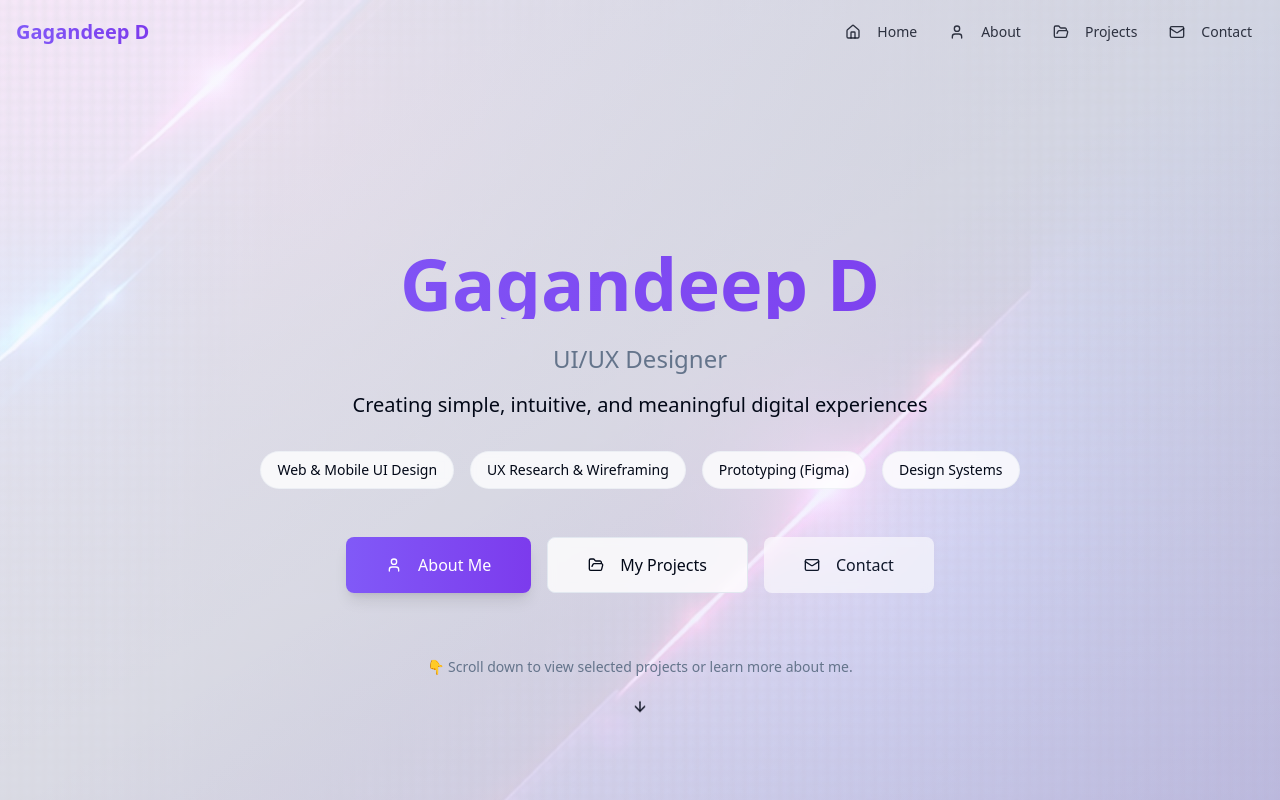
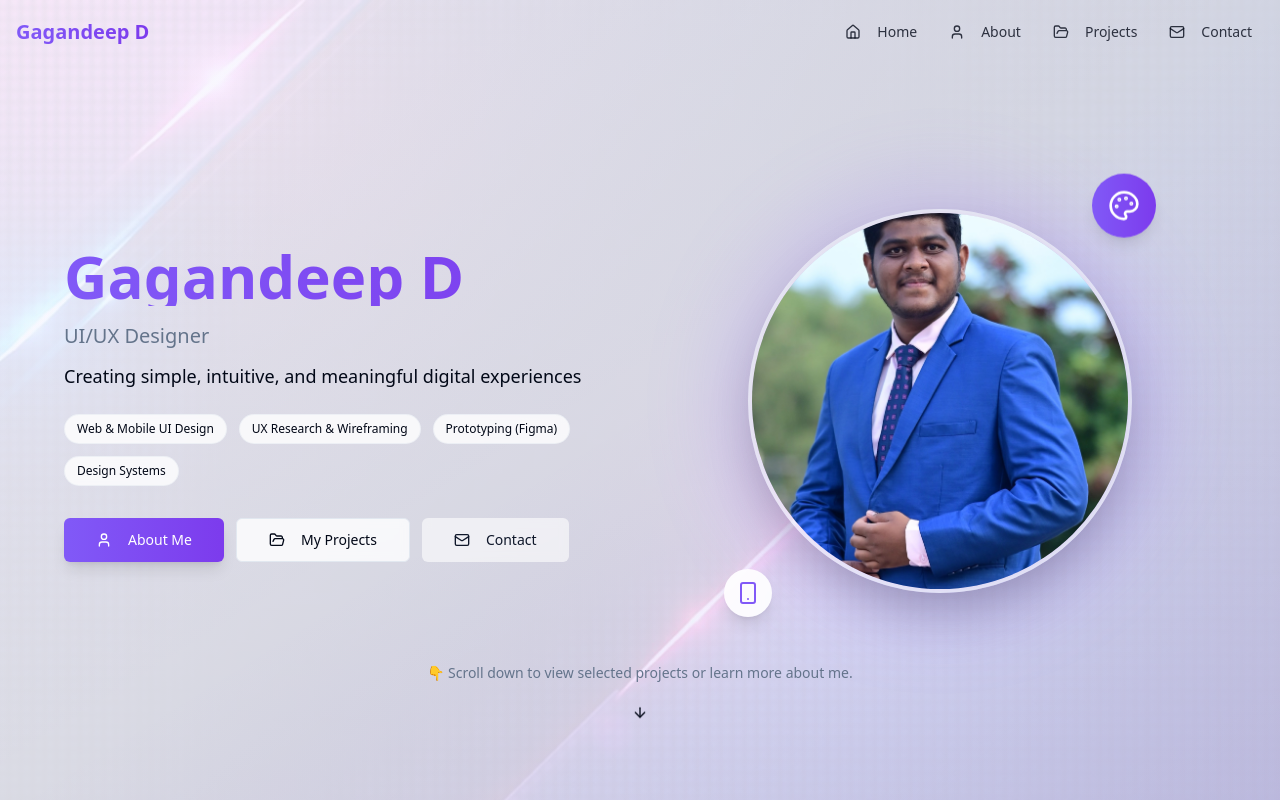
Before and after one commit to gagandeep1763/UI-UX-react, a React (Vite) app: page / in a window 1280 px wide. Shown: the top 800 px of the page. Built offline with nearby package versions, Linux system fonts and the light colour scheme.

Commit message:
Add profile image to homepage
Add the provided profile image to the homepage and adjust the UI for better presentation.

```diff
--- a/src/components/HeroSection.tsx
+++ b/src/components/HeroSection.tsx
@@ -1,5 +1,5 @@
 import { Button } from "@/components/ui/button";
-import { ArrowDown, Mail, User, FolderOpen } from "lucide-react";
+import { ArrowDown, Mail, User, FolderOpen, Palette, Smartphone } from "lucide-react";
 import heroImage from "@/assets/hero-bg.jpg";
 
 interface HeroSectionProps {
@@ -19,28 +19,32 @@ const HeroSection = ({ onNavigate }: HeroSectionProps) => {
       {/* Background overlay */}
       <div className="absolute inset-0 bg-gradient-to-br from-primary/5 via-transparent to-accent/10" />
 
-      <div className="container px-4 mx-auto text-center relative z-10">
-        <div className="max-w-4xl mx-auto pt-20 md:pt-24">
+      <div className="container px-4 mx-auto relative z-10">
+        <div className="max-w-6xl mx-auto pt-20 md:pt-24">
           {/* Spacer for better positioning */}
-          <div className="h-16 md:h-20"></div>
+          <div className="h-8 md:h-12"></div>
 
+          {/* Main Content Grid */}
+          <div className="grid lg:grid-cols-2 gap-12 items-center">
+            {/* Text Content */}
+            <div className="text-center lg:text-left order-2 lg:order-1">
               {/* Main heading */}
-          <h1 className="text-5xl md:text-7xl font-bold mb-6 bg-gradient-to-r from-primary to-accent bg-clip-text text-transparent animate-in fade-in slide-in-from-bottom-8 duration-1000">
+              <h1 className="text-4xl md:text-6xl font-bold mb-4 bg-gradient-to-r from-primary to-accent bg-clip-text text-transparent animate-in fade-in slide-in-from-bottom-8 duration-1000">
                 Gagandeep D
               </h1>
 
               {/* Subtitle */}
-          <h2 className="text-xl md:text-2xl text-muted-foreground mb-4 animate-in fade-in slide-in-from-bottom-8 duration-1000 delay-200">
+              <h2 className="text-lg md:text-xl text-muted-foreground mb-3 animate-in fade-in slide-in-from-bottom-8 duration-1000 delay-200">
                 UI/UX Designer
               </h2>
 
               {/* Description */}
-          <p className="text-lg md:text-xl text-foreground mb-8 max-w-2xl mx-auto leading-relaxed animate-in fade-in slide-in-from-bottom-8 duration-1000 delay-300">
+              <p className="text-base md:text-lg text-foreground mb-6 leading-relaxed animate-in fade-in slide-in-from-bottom-8 duration-1000 delay-300">
                 Creating simple, intuitive, and meaningful digital experiences
               </p>
 
               {/* Specializations */}
-          <div className="flex flex-wrap justify-center gap-4 mb-12 animate-in fade-in slide-in-from-bottom-8 duration-1000 delay-400">
+              <div className="flex flex-wrap justify-center lg:justify-start gap-3 mb-8 animate-in fade-in slide-in-from-bottom-8 duration-1000 delay-400">
                 {[
                   "Web & Mobile UI Design",
                   "UX Research & Wireframing",
@@ -49,7 +53,7 @@ const HeroSection = ({ onNavigate }: HeroSectionProps) => {
                 ].map((skill, index) => (
                   <span
                     key={index}
-                className="px-4 py-2 bg-white/80 backdrop-blur-sm rounded-full text-sm font-medium text-foreground border border-border/50 hover:bg-white transition-colors"
+                    className="px-3 py-1.5 bg-white/80 backdrop-blur-sm rounded-full text-xs font-medium text-foreground border border-border/50 hover:bg-white transition-colors"
                   >
                     {skill}
                   </span>
@@ -57,38 +61,73 @@ const HeroSection = ({ onNavigate }: HeroSectionProps) => {
               </div>
 
               {/* CTA Buttons */}
-          <div className="flex flex-col sm:flex-row gap-4 justify-center items-center mb-16 animate-in fade-in slide-in-from-bottom-8 duration-1000 delay-500">
+              <div className="flex flex-col sm:flex-row gap-3 justify-center lg:justify-start items-center animate-in fade-in slide-in-from-bottom-8 duration-1000 delay-500">
                 <Button
                   variant="gradient"
-              size="xl"
+                  size="lg"
                   onClick={() => onNavigate('about')}
-              className="min-w-[160px]"
+                  className="min-w-[140px]"
                 >
-              <User className="mr-2 h-5 w-5" />
+                  <User className="mr-2 h-4 w-4" />
                   About Me
                 </Button>
                 <Button
                   variant="outline"
-              size="xl"
+                  size="lg"
                   onClick={() => onNavigate('projects')}
-              className="min-w-[160px] bg-white/80 backdrop-blur-sm hover:bg-white/90"
+                  className="min-w-[140px] bg-white/80 backdrop-blur-sm hover:bg-white/90"
                 >
-              <FolderOpen className="mr-2 h-5 w-5" />
+                  <FolderOpen className="mr-2 h-4 w-4" />
                   My Projects
                 </Button>
                 <Button
                   variant="secondary"
-              size="xl"
+                  size="lg"
                   onClick={() => onNavigate('contact')}
-              className="min-w-[160px] bg-white/60 backdrop-blur-sm hover:bg-white/80"
+                  className="min-w-[140px] bg-white/60 backdrop-blur-sm hover:bg-white/80"
                 >
-              <Mail className="mr-2 h-5 w-5" />
+                  <Mail className="mr-2 h-4 w-4" />
                   Contact
                 </Button>
               </div>
+            </div>
+
+            {/* Profile Image */}
+            <div className="text-center order-1 lg:order-2 animate-in fade-in slide-in-from-right-8 duration-1000 delay-300">
+              <div className="relative inline-block">
+                {/* Decorative background */}
+                <div className="absolute inset-0 bg-gradient-to-r from-primary to-accent rounded-full blur-2xl opacity-20 scale-110"></div>
+
+                {/* Main image container */}
+                <div className="relative">
+                  <img
+                    src="/lovable-uploads/4a8f6ec5-a392-40ef-9670-2629ea9e321d.png"
+                    alt="Gagandeep D - UI/UX Designer"
+                    className="w-64 h-64 md:w-80 md:h-80 lg:w-96 lg:h-96 object-cover rounded-full border-4 border-white/50 shadow-2xl hover:scale-105 transition-transform duration-300"
+                  />
+
+                  {/* Decorative ring */}
+                  <div className="absolute inset-0 rounded-full border-2 border-gradient-to-r from-primary to-accent opacity-30"></div>
+                </div>
+
+                {/* Floating badges */}
+                <div className="absolute -top-4 -right-4 md:-top-6 md:-right-6">
+                  <div className="w-12 h-12 md:w-16 md:h-16 bg-gradient-to-r from-primary to-accent rounded-full flex items-center justify-center text-white shadow-lg animate-bounce">
+                    <Palette className="h-6 w-6 md:h-8 md:w-8" />
+                  </div>
+                </div>
+
+                <div className="absolute -bottom-4 -left-4 md:-bottom-6 md:-left-6">
+                  <div className="w-10 h-10 md:w-12 md:h-12 bg-white/90 backdrop-blur-sm rounded-full flex items-center justify-center shadow-lg">
+                    <Smartphone className="h-5 w-5 md:h-6 md:w-6 text-primary" />
+                  </div>
+                </div>
+              </div>
+            </div>
+          </div>
 
           {/* Scroll indicator */}
-          <div className="animate-in fade-in slide-in-from-bottom-8 duration-1000 delay-700">
+          <div className="text-center mt-12 lg:mt-16 animate-in fade-in slide-in-from-bottom-8 duration-1000 delay-700">
             <p className="text-sm text-muted-foreground mb-4">
               👇 Scroll down to view selected projects or learn more about me.
             </p>
```
Also changed, not shown: public/lovable-uploads/4a8f6ec5-a392-40ef-9670-2629ea9e321d.png (added). Lines whose indentation alone changed are shown as unchanged.
